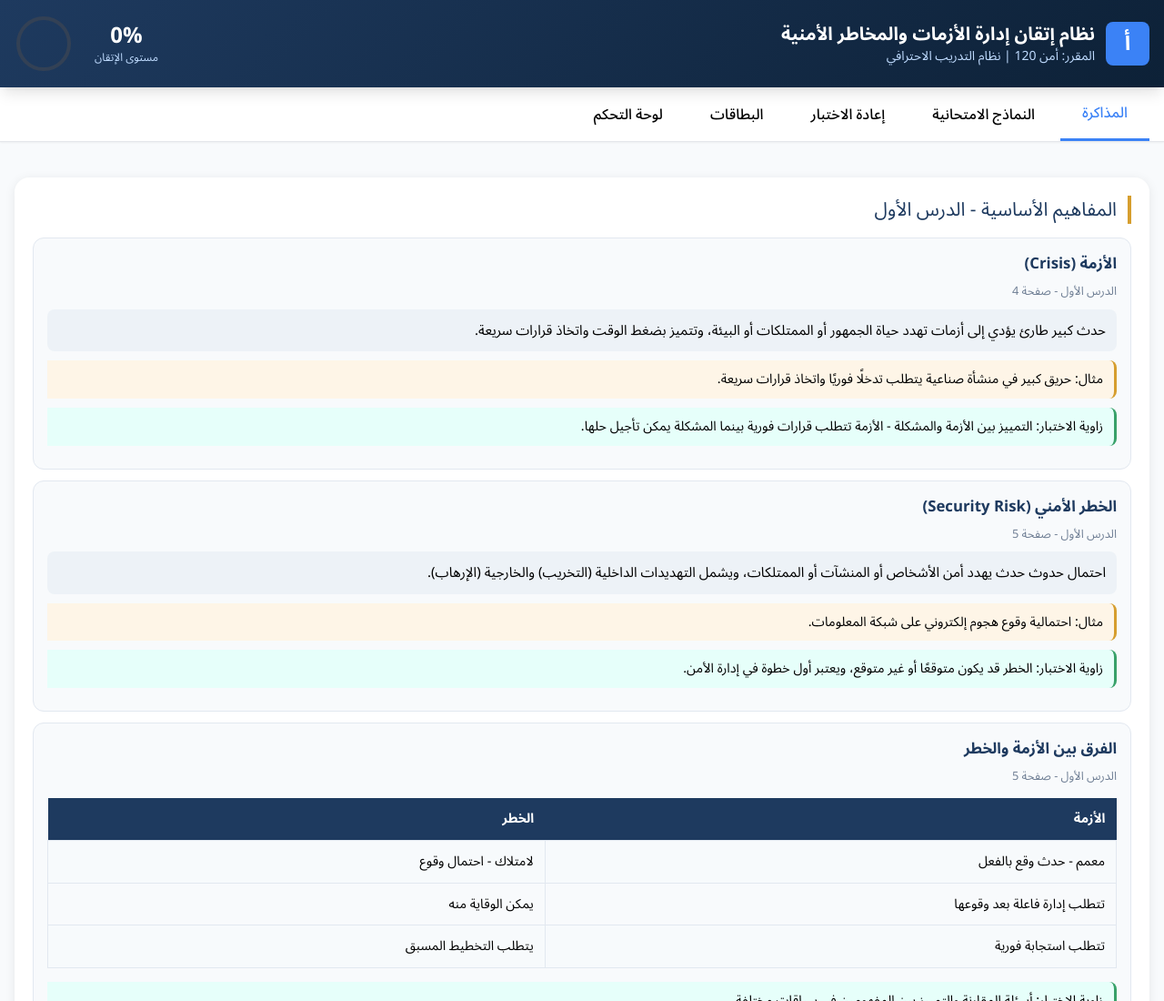
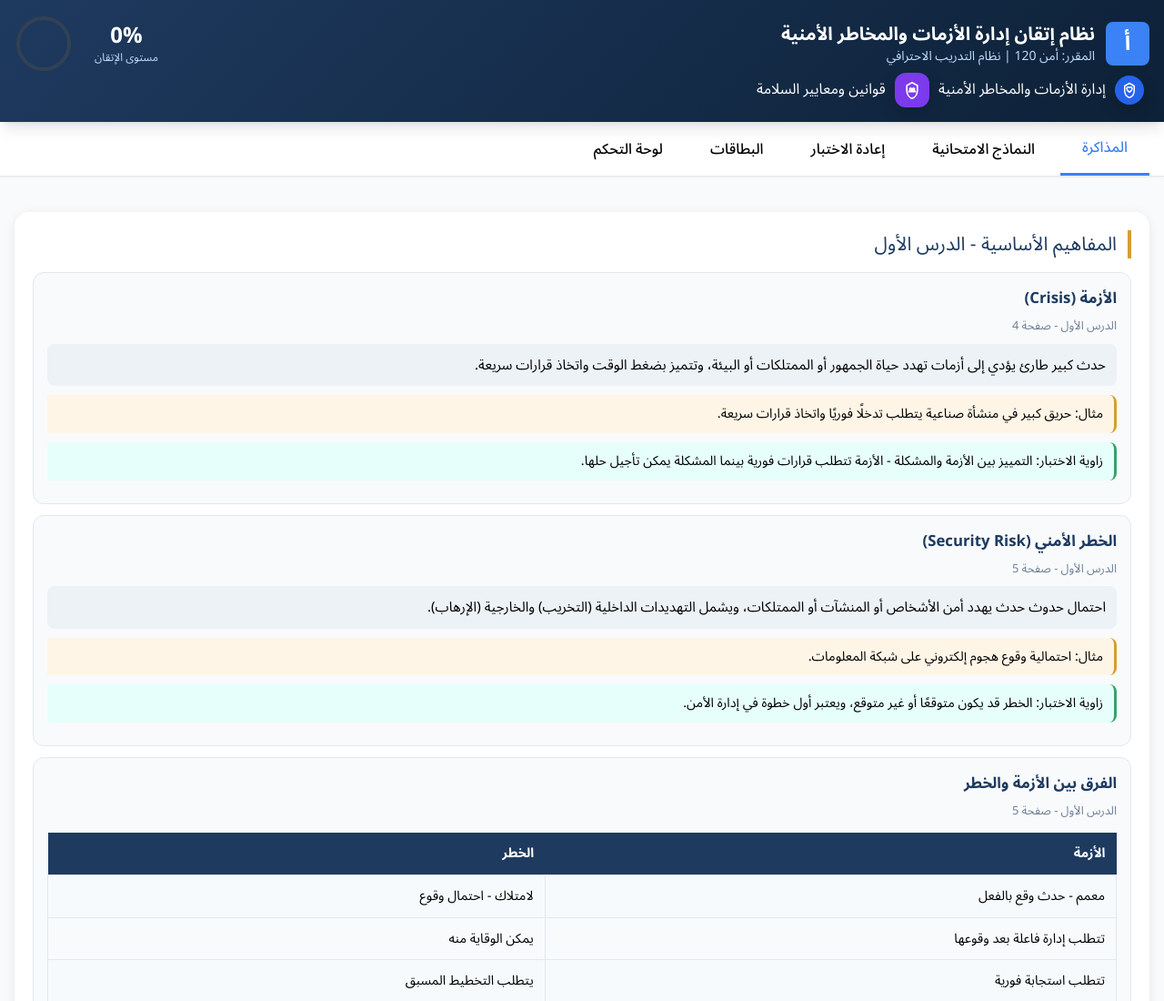
Before and after one commit to anasx88/DSS, a plain HTML site: page index.html in a window 1280 px wide. Shown: the top 1100 px of the page at 91% size. Drawn offline with nearby package versions, Linux system fonts and the light colour scheme.

Commit message:
Update index.html

```diff
--- a/index.html
+++ b/index.html
@@ -65,6 +65,67 @@
         .glossary-term h4{color:#1e3a5f;margin-bottom:5px}
         .glossary-term .en{color:#718096;font-size:.85rem;font-style:italic}
         @media(max-width:768px){.risk-matrix{font-size:.65rem}}
+.day-ico {
+  display: inline-flex;
+  align-items: center;
+  justify-content: center;
+  width: 28px;
+  height: 28px;
+  border-radius: 50%;
+  border: 2px solid currentColor;
+  vertical-align: middle;
+  margin: 0 6px;
+}
+
+.day-ico svg {
+  width: 16px;
+  height: 16px;
+}
+.day-ico{
+  --stroke:#ffffff;   /* لون الأيقونة */
+  --fill:#2563eb;     /* لون الخلفية */
+
+  display:inline-flex;
+  align-items:center;
+  justify-content:center;
+
+  width:32px;
+  height:32px;
+  border-radius:50%;
+
+  background: var(--fill);
+  color: var(--stroke);
+
+  border:none;                 /* إزالة الإطار */
+  box-shadow: 0 6px 18px rgba(0,0,0,.18); /* نفس إحساس زر "أ" */
+  transition: all .25s ease;
+}
+.day-ico svg{
+  width:18px;
+  height:18px;
+  display:block;
+}
+.law-ico{
+  width:38px;
+  height:38px;
+  display:inline-flex;
+  align-items:center;
+  justify-content:center;
+  background:#7c3aed;   /* لون القوانين */
+  border-radius:12px;   /* نفس زر حرف أ */
+}
+
+.law-ico svg{
+  width:20px;
+  height:20px;
+  stroke:#ffffff;
+  fill:none;
+  stroke-width:2;
+}
+.ico-a{ --fill:#2563eb; --stroke:#ffffff; }
+
+
+
     </style>
 <base target="_blank">
 </head>
@@ -93,6 +154,31 @@
                     </div>
                 </div>
             </div>
+<div class="container">
+<div aria-label="تنقّل أيام البرنامج" class="days-bar">
+<a class="day-btn active" href="index.html" title="اليوم الأول" target="_self" rel="noopener">
+<span aria-hidden="true" class="day-ico ico-a"
+	style="--fill:#2563eb; --stroke:#ffffff;"><svg xmlns="http://www.w3.org/2000/svg"
+       viewBox="0 0 24 24"
+       fill="none"
+       stroke="currentColor"
+       stroke-width="2"
+       stroke-linecap="round"
+       stroke-linejoin="round">
+    <path d="M12 2l7 4v6c0 6-3.5 10-7 11-3.5-1-7-5-7-11V6l7-4z"/>
+    <path d="M12 15s-4-2.5-4-5.2C8 8.3 9.1 7.5 10.2 7.5c.7 0 1.3.3 1.8.8.5-.5 1.1-.8 1.8-.8 1.1 0 2.2.8 2.2 2.3 0 2.7-4 5.2-4 5.2z"/>
+  </svg>
+</span>
+<span class="day-txt">إدارة الأزمات والمخاطر الأمنية</span>
+</a>
+<a class="day-btn" href="day2.html" title="اليوم الثاني" target="_self" rel="noopener">
+<span aria-hidden="true" class="day-ico law-ico">
+<svg viewBox="0 0 24 24">
+    <path d="M12 2l7 4v6c0 6-3.5 10-7 11-3.5-1-7-5-7-11V6l7-4z"/>
+    <path d="M8 10h8M10 10l-2 4h4l-2-4zM14 10l-2 4h4l-2-4z"/>
+  </svg></span>
+<span class="day-txt">قوانين ومعايير السلامة</span>
+</a>
         </div>
     </header>
 
```
